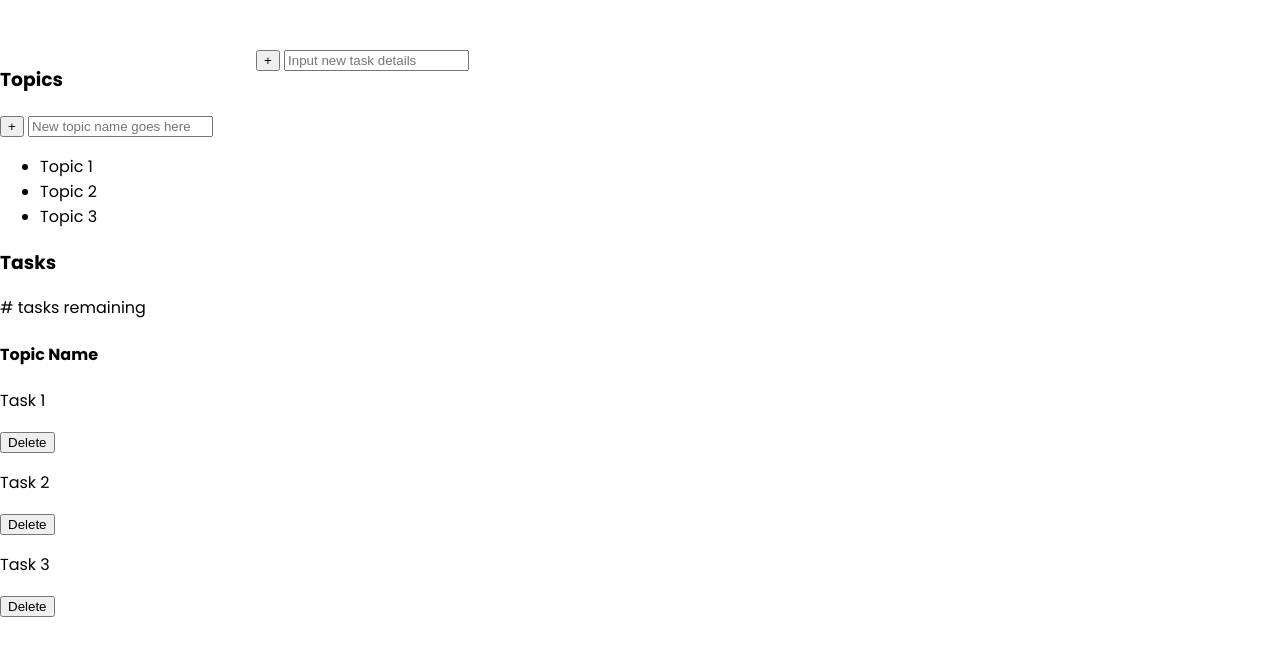
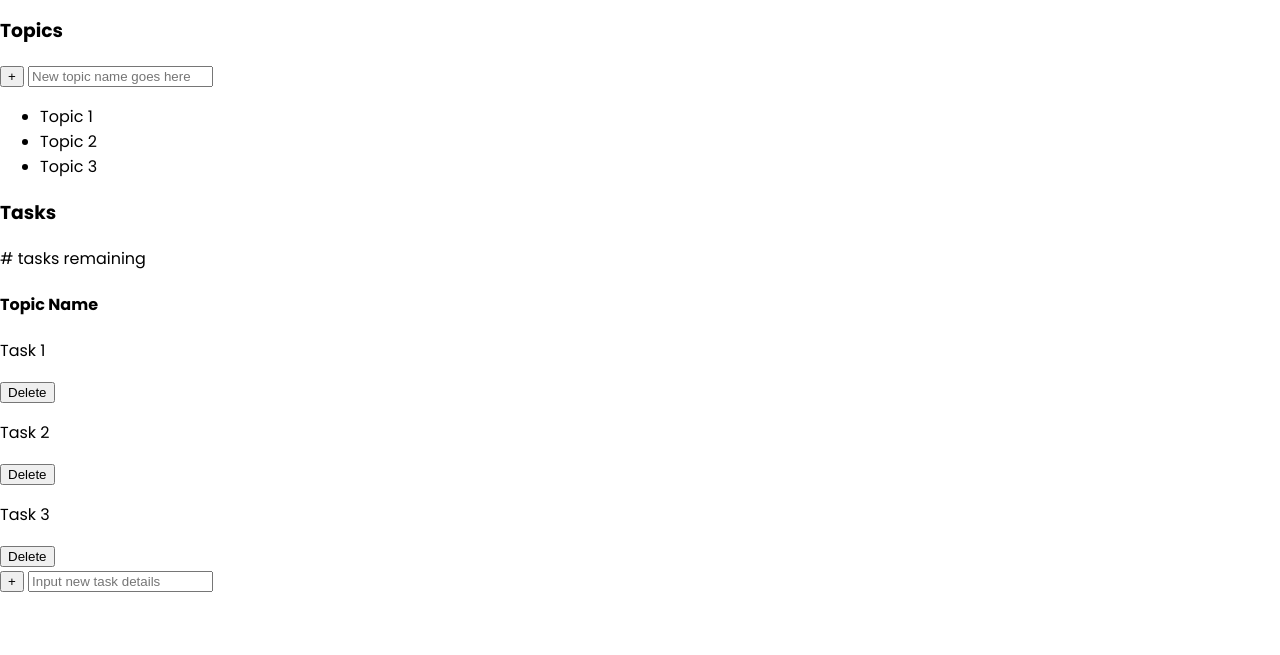
Before and after one commit to vipul-khedekar/task-master, a website built with webpack: page index.html in a window 1280 px wide. Shown: the part 83-738 px from the top of the page. Built offline with nearby package versions, Linux system fonts and the light colour scheme.

Commit message:
removed the grid properties from wrong container

```diff
--- a/src/index.css
+++ b/src/index.css
@@ -9,8 +9,6 @@
 
 body {
     box-sizing: border-box;
-    display: grid;
-    grid-template-columns: 20vw 80vw;
     height: 100vh;
     width: 100vw;
     padding: 0;
@@ -21,7 +19,6 @@ body {
 .app-name {
     box-sizing: border-box;
     display: flex;
-    grid-column: 1 / -1;
     justify-content: center;
     align-items: center;
     background-color: var(--colorBlueDark);
```
